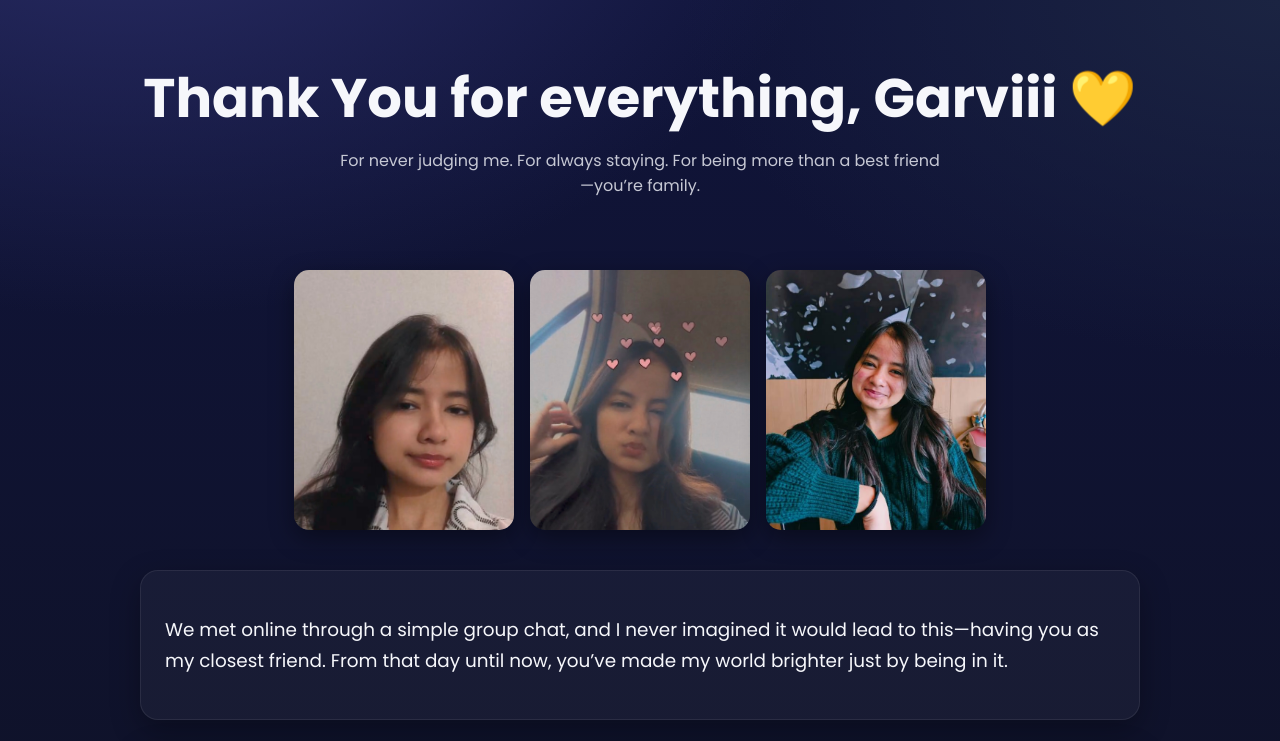
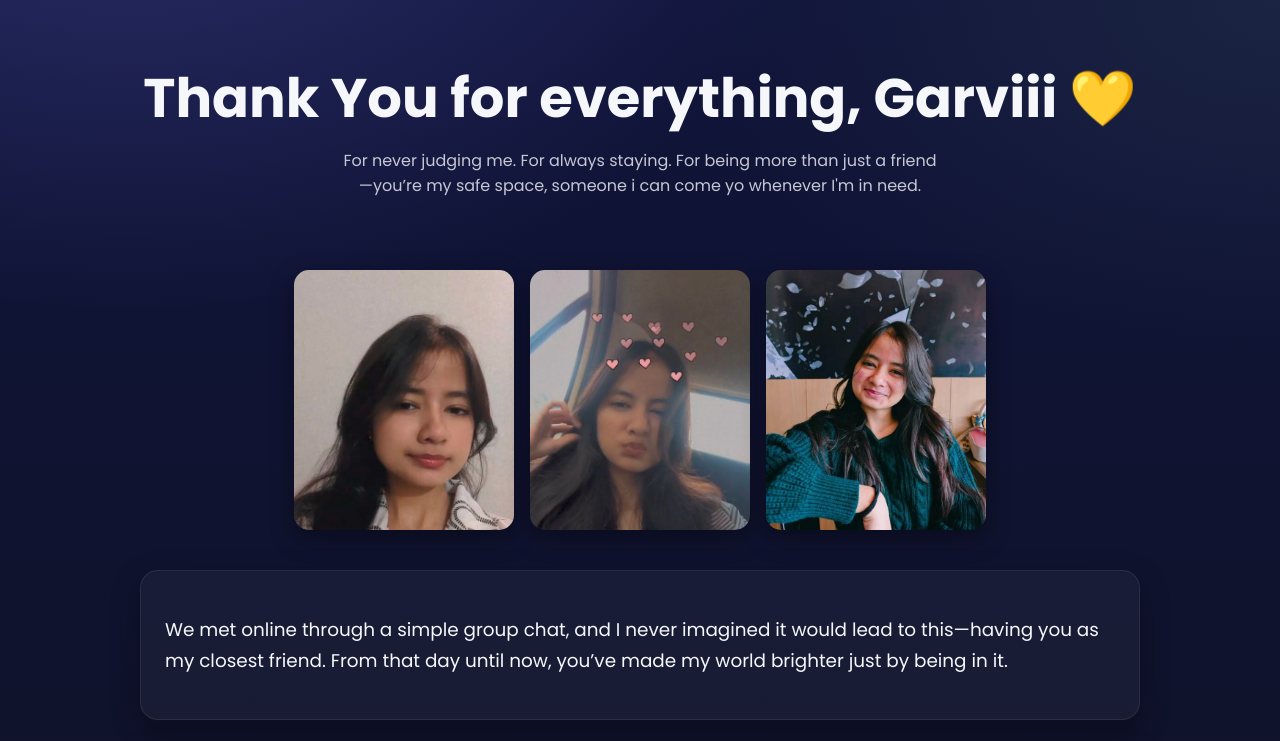
Before and after one commit to exexple/Appreciating-garvi-website, a plain HTML site: page index.html in a window 1280 px wide. Shown: the top 741 px of the page. Drawn offline with Linux system fonts and the light colour scheme.

Commit message:
Update index.html

```diff
--- a/index.html
+++ b/index.html
@@ -57,7 +57,7 @@
   <header>
     <div class="container fade-up">
       <h1>Thank You for everything, Garviii 💛</h1>
-      <p class="sub">For never judging me. For always staying. For being more than a best friend—you’re family.</p>
+      <p class="sub">For never judging me. For always staying. For being more than just a friend—you’re my safe space, someone i can come yo whenever I'm in need.</p>
     </div>
   </header>
 
```
